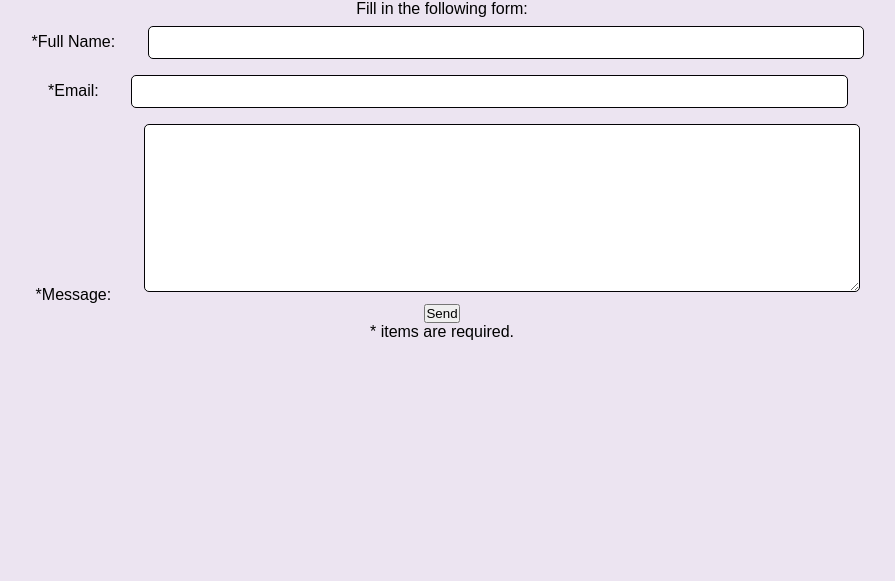
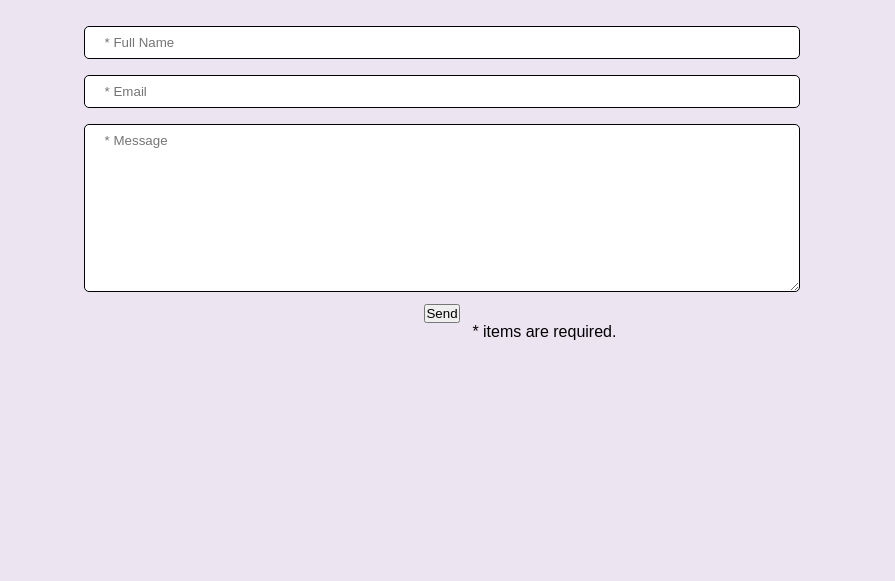
Before and after one commit to CristinaRiveraV/CristinaRiveraV.github.io, a PHP site: page /htm_files/contact.htm in a window 1280 px wide. Shown: the part 92-673 px from the top of the page, without its empty margins (70-965 px from the left). Run offline with PHP 8.4, Linux system fonts and the light colour scheme; some libraries are stand-ins or nearby versions.

Commit message:
changes to form input css

```diff
--- a/htm_files/contact.htm
+++ b/htm_files/contact.htm
@@ -34,15 +34,15 @@
     <section >
       <div class="contactform">
       <form ><!--still need to add action="" and method="" -->
-        Fill in the following form:<br>
-        <label for="formname">*Full Name:</label>
-        <input type="text" name="formname" required><br>
+        <br>
+        <label for="formname" >*Full Name:</label>
+        <input type="text" name="formname" required placeholder="* Full Name"><br>
         <label for="femail">*Email:</label>
-        <input type="text" name="femail" required><br>
+        <input type="text" name="femail" required placeholder="* Email"><br>
         <label for="fmessage">*Message:</label>
-        <textarea name="fmessage" rows="10" cols="40" required></textarea>  <br>
+        <textarea name="fmessage" rows="10" cols="40" required placeholder="* Message"></textarea>  <br>
         <input type="submit" value="Send"><br>
-        * items are required.
+        <p>* items are required.</p>
       </form>
       </div>
     </section>
--- a/myfirststyle.css
+++ b/myfirststyle.css
@@ -92,9 +92,12 @@ footer{
 
 
 body main .contactform label{
-  text-align: end;
-  padding: 8px 20px;
-
+  visibility: collapse;
+  display: none;
+}
+.contactform p{
+  float: right;
+  width: 80%;
 }
 .contactdetails{
   position: fixed;
@@ -104,7 +107,7 @@ body main .contactform label{
 }
 
 .contact{
-  display: inline-block
+  display: inline-block;
 }
 .contact i.fas,
 .contact i.fab {
```
